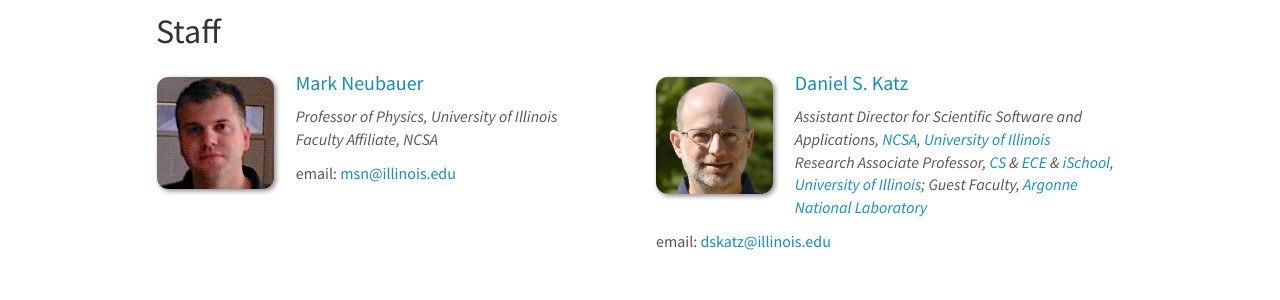
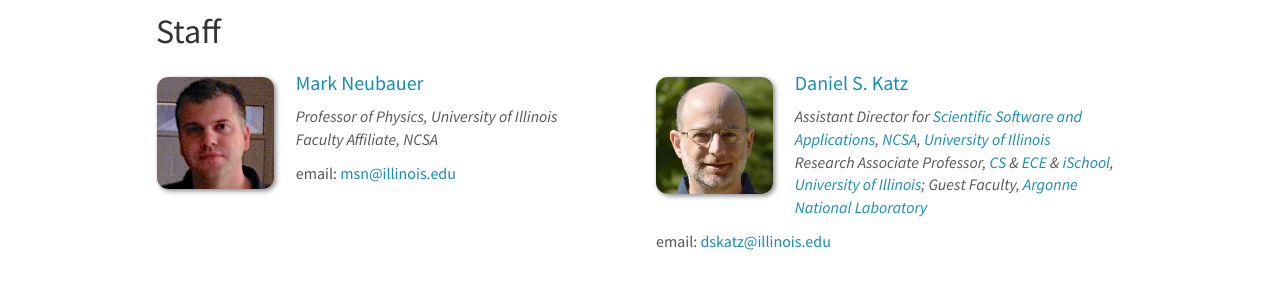
Before and after one commit to scailfin/scailfin.github.io, a Jekyll site: the page built from _pages/team.md, in a window 1280 px wide and 1331 px high. Shown: the part 198-498 px from the top of the window. Built offline with Jekyll 4.4.1, drawn with Linux system fonts in a browser that asks for light colours; nearby versions of some CDN libraries; part of the change alters nothing that is shown.

```diff
--- a/_data/team_members.yml
+++ b/_data/team_members.yml
@@ -11,7 +11,7 @@
 
 - name: <a href="https://danielskatz.org">Daniel S. Katz</a>
   photo: Katz.jpg
-  info: Assistant Director for Scientific Software and Applications, <a href="http://ncsa.illinois.edu">NCSA</a>, <a href="https://illinois.edu">University of Illinois</a>
+  info: Assistant Director for <a href="http://ssa.ncsa.illinois.edu">Scientific Software and Applications</a>, <a href="http://ncsa.illinois.edu">NCSA</a>, <a href="https://illinois.edu">University of Illinois</a>
   email: dskatz@illinois.edu
   number_addinfo: 1
   addinfo1: Research Associate Professor, <a href="https://cs.illinois.edu">CS</a> & <a href="https://ece.illinois.edu">ECE</a> & <a href="https://ischool.illinois.edu">iSchool</a>, <a href="https://illinois.edu">University of Illinois</a>; Guest Faculty, <a href="https://www.anl.gov">Argonne National Laboratory</a>
```
